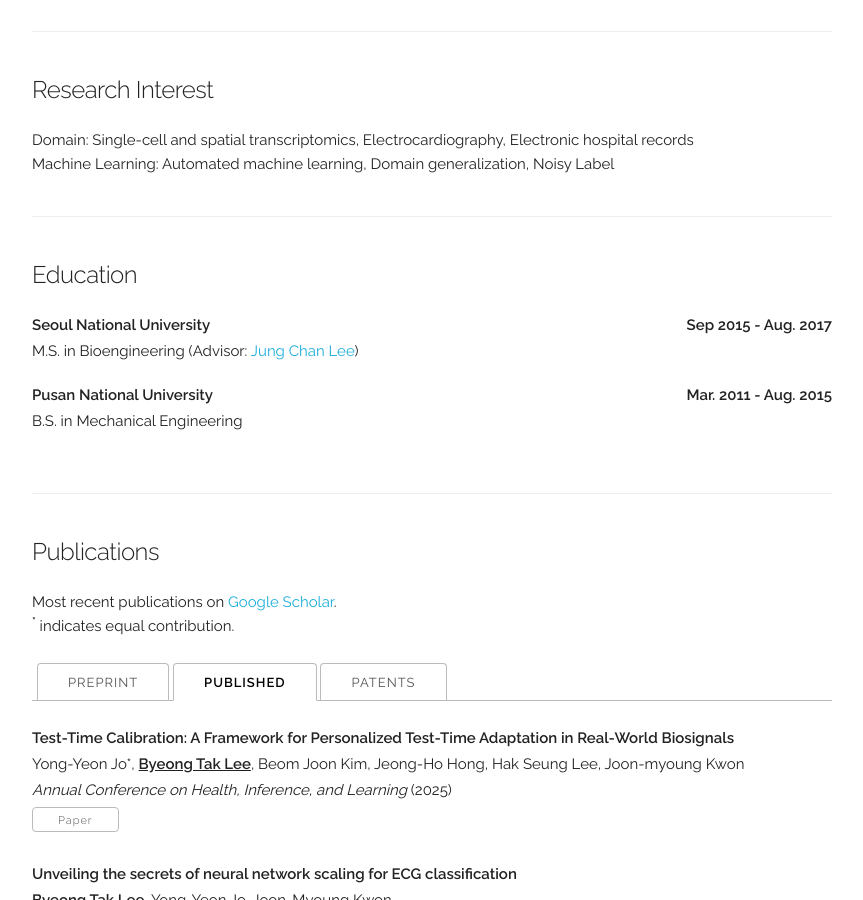
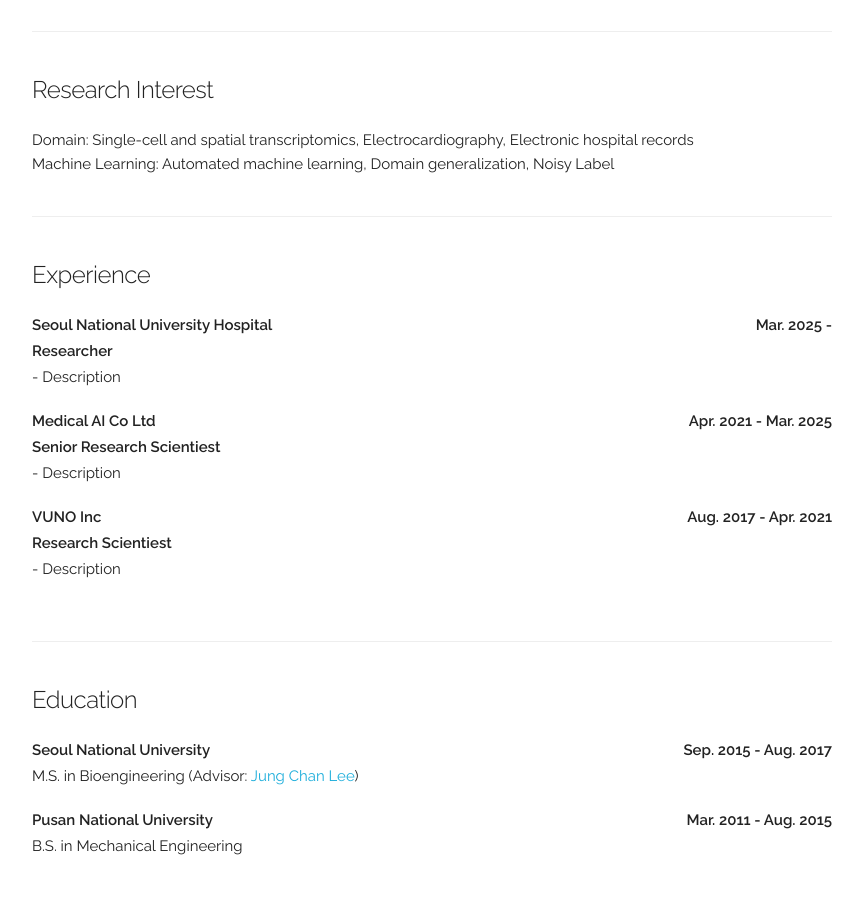
Before and after one commit to byeongtak/byeongtak.github.io, a Jekyll site: the page built from index.html, in a window 1280 px wide and 900 px high, scrolled down 262 px. Shown: the whole window, without its empty margins (208-1071 px from the left). Built offline with Jekyll 4.4.1, drawn with Linux system fonts in a browser that asks for light colours.

Commit message:
Update index.html

```diff
--- a/index.html
+++ b/index.html
@@ -20,31 +20,38 @@
 </div>
 
 
-<!-- ========== Experiment ========== -->
-<!-- <div class="docs-section" id="Experience">
+<!-- ========== Experience ========== -->
+<div class="docs-section" id="Experience">
   <h5>Experience</h5>
         <div class="paper">
-          <p class="title"><b>Seoul National University<b style="float:right;">Sep 2015 - Aug. 2017</b></b></p>
-
-          <p>M.S. in Bioengineering (Advisor: <a href="https://myriad.snu.ac.kr/" style="text-decoration: none;">Jung Chan Lee</a>)</p>
+          <p class="title"><b>Seoul National University Hospital<b style="float:right;">Mar. 2025 - </b></b></p>
+          <p class="title"><b>Researcher<b style="float:right;"></b></b></p>
+          <p> - Description</p>
           <p></p>
         </div>
 
         <div class="paper">
-          <p class="title"><b>Pusan National University<b style="float:right;">Mar. 2011 - Aug. 2015</b></b></p>
+          <p class="title"><b>Medical AI Co Ltd<b style="float:right;">Apr. 2021 - Mar. 2025</b></b></p>
+          <p class="title"><b>Senior Research Scientiest<b style="float:right;"></b></b></p>
+          <p> - Description</p>
+          <p></p>
+        </div>
 
-          <p>B.S. in Mechanical Engineering</p>
+        <div class="paper">
+          <p class="title"><b>VUNO Inc<b style="float:right;">Aug. 2017 - Apr. 2021</b></b></p>
+          <p class="title"><b>Research Scientiest<b style="float:right;"></b></b></p>
+          <p> - Description</p>
           <p></p>
         </div>
 </div>
- -->
+
 
 
 <!-- ========== Education ========== -->
 <div class="docs-section" id="education">
   <h5>Education</h5>
         <div class="paper">
-          <p class="title"><b>Seoul National University<b style="float:right;">Sep 2015 - Aug. 2017</b></b></p>
+          <p class="title"><b>Seoul National University<b style="float:right;">Sep. 2015 - Aug. 2017</b></b></p>
 
           <p>M.S. in Bioengineering (Advisor: <a href="https://myriad.snu.ac.kr/" style="text-decoration: none;">Jung Chan Lee</a>)</p>
           <p></p>
```
